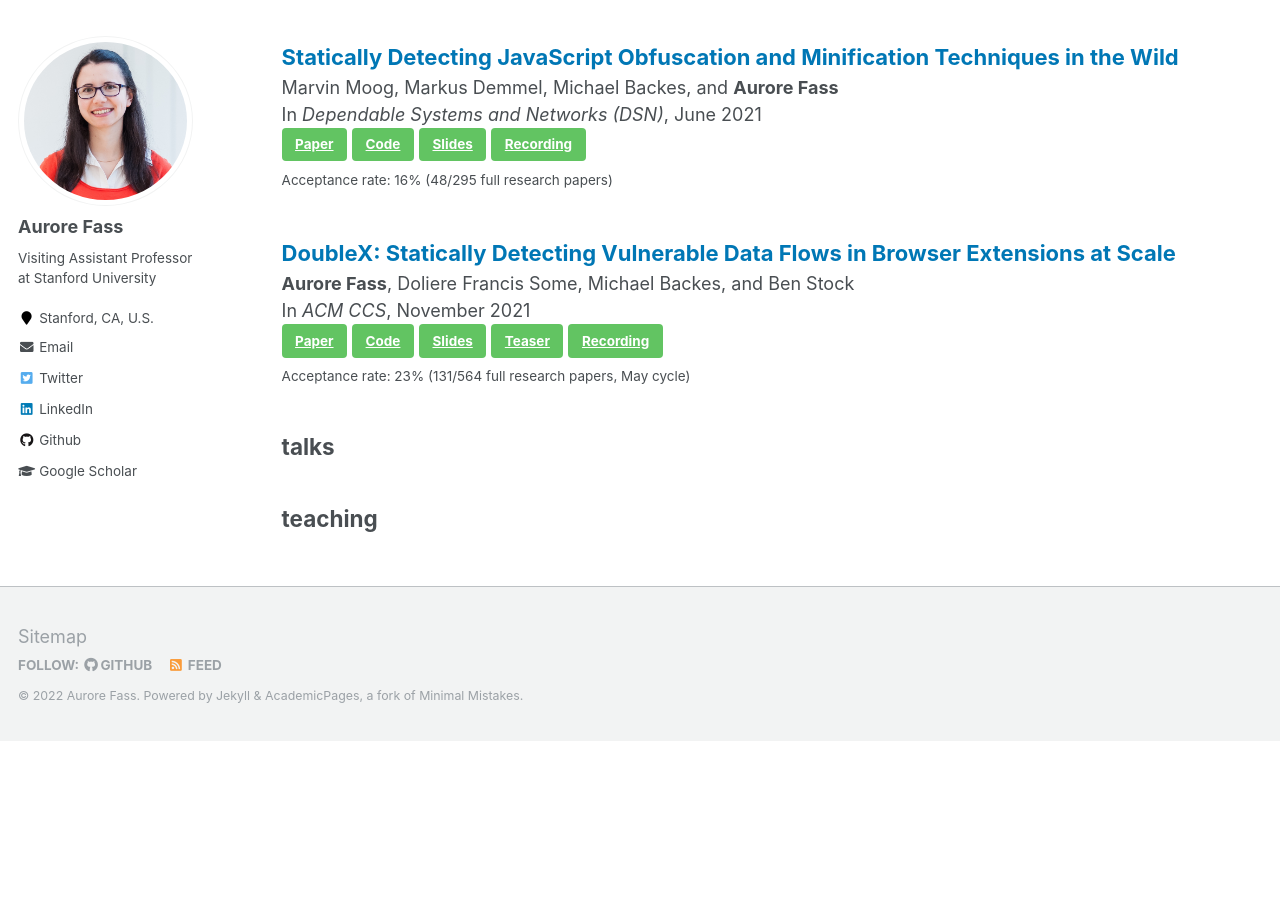
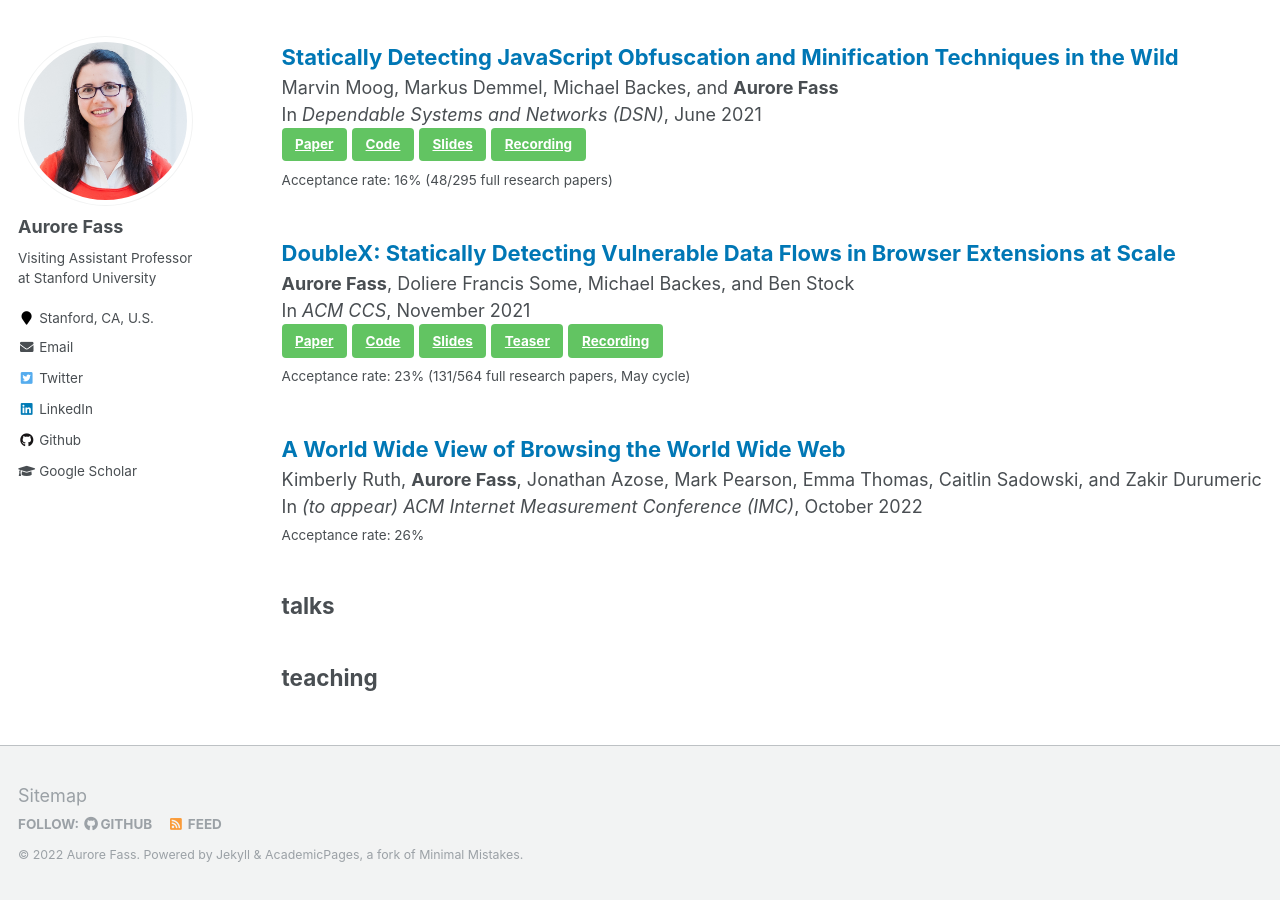
Before and after one commit to Aurore54F/aurore54f.github.io, a Jekyll site: the page built from _pages/sitemap.md, in a window 1280 px wide and 900 px high, scrolled down 1412 px. Built offline with Jekyll 4.4.1, drawn with Linux system fonts in a browser that asks for light colours; before the commit the page ends 2153 px from its top, so only the background shows below that.

```diff
--- /dev/null
+++ b/_publications/2022_ruth_browsing.md
@@ -0,0 +1,13 @@
+---
+title: "A World Wide View of Browsing the World Wide Web"
+collection: publications
+permalink:
+excerpt: ''
+when: October 2022
+date: October 2022
+year: 2022
+authors: Kimberly Ruth, <b>Aurore Fass</b>, Jonathan Azose, Mark Pearson, Emma Thomas, Caitlin Sadowski, and Zakir Durumeric
+venue: '(to appear) ACM Internet Measurement Conference (IMC)'
+acceptance: 26%
+citation:
+---
```
Also changed, not shown: _pages/about.md (+1 -0 lines).
